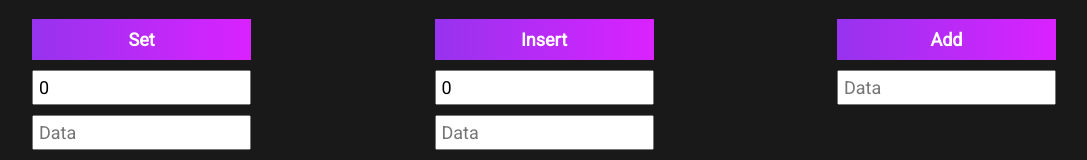
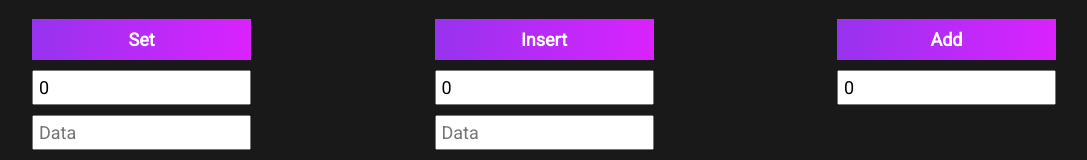
Before and after one commit to filipknias/linked-list-visualizer, a React (Vite) app: page / in a window 1280 px wide. Shown: the part 630-790 px from the top of the page, without its empty margins (96-1183 px from the left). Built offline with nearby package versions, Linux system fonts and the light colour scheme.

Commit message:
change add node input type to number

```diff
--- a/src/components/controls/AddNodeControl.tsx
+++ b/src/components/controls/AddNodeControl.tsx
@@ -4,22 +4,17 @@ import Button from '../common/Button/Button';
 import { useLinkedList } from '../../context/LinkedListContext';
 
 export default function AddNodeControl() {
-  const [data, setData] = useState('');
+  const [data, setData] = useState(0)
   const { addNode } = useLinkedList();
-
-  const handleAddNode = () => {
-    if (data === "") return;
-    addNode(data);
-  }
 
   return (
     <Stack>
-      <Button onClick={handleAddNode}>Add</Button>
+      <Button onClick={() => addNode(data)}>Add</Button>
       <input
-        type="text"
+        type="number"
         placeholder="Data"
         value={data}
-        onChange={(e) => setData(e.target.value)}
+        onChange={(e) => setData(parseInt(e.target.value))}
       />
     </Stack>
   )
```
